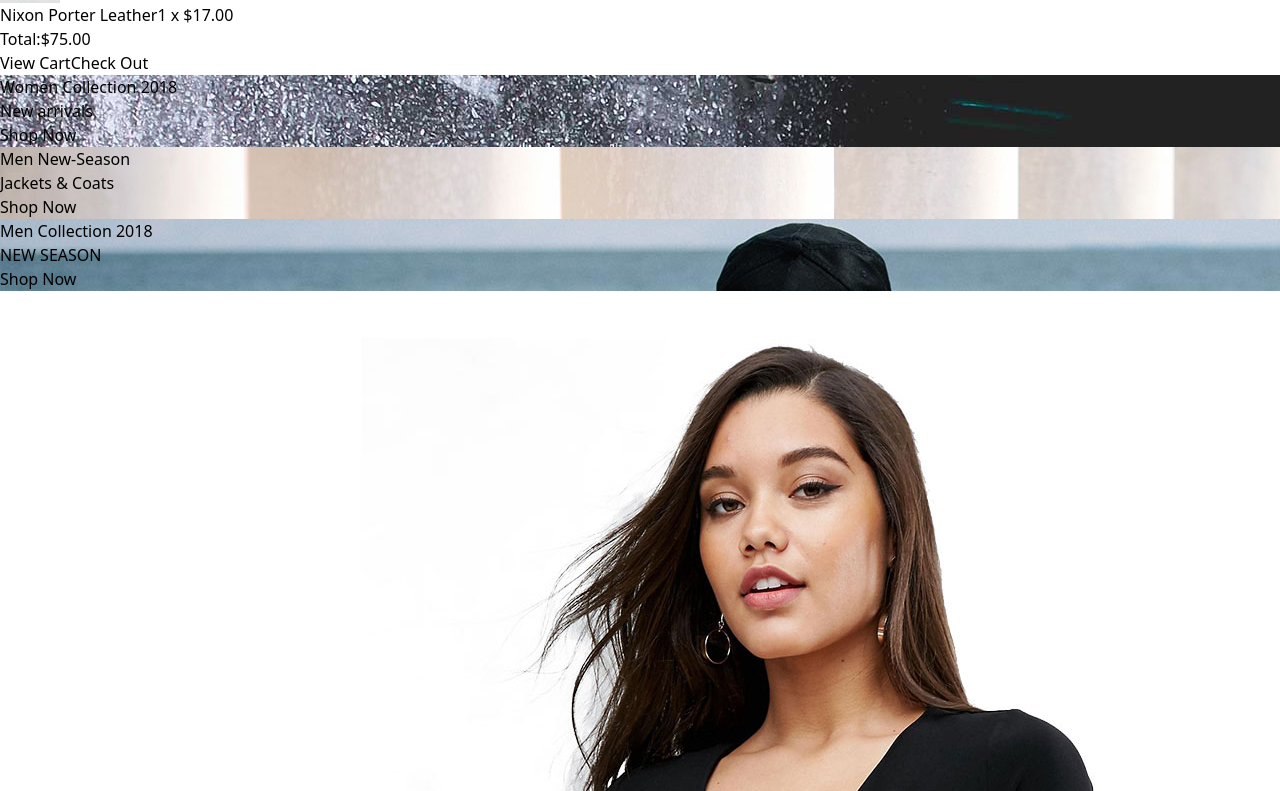
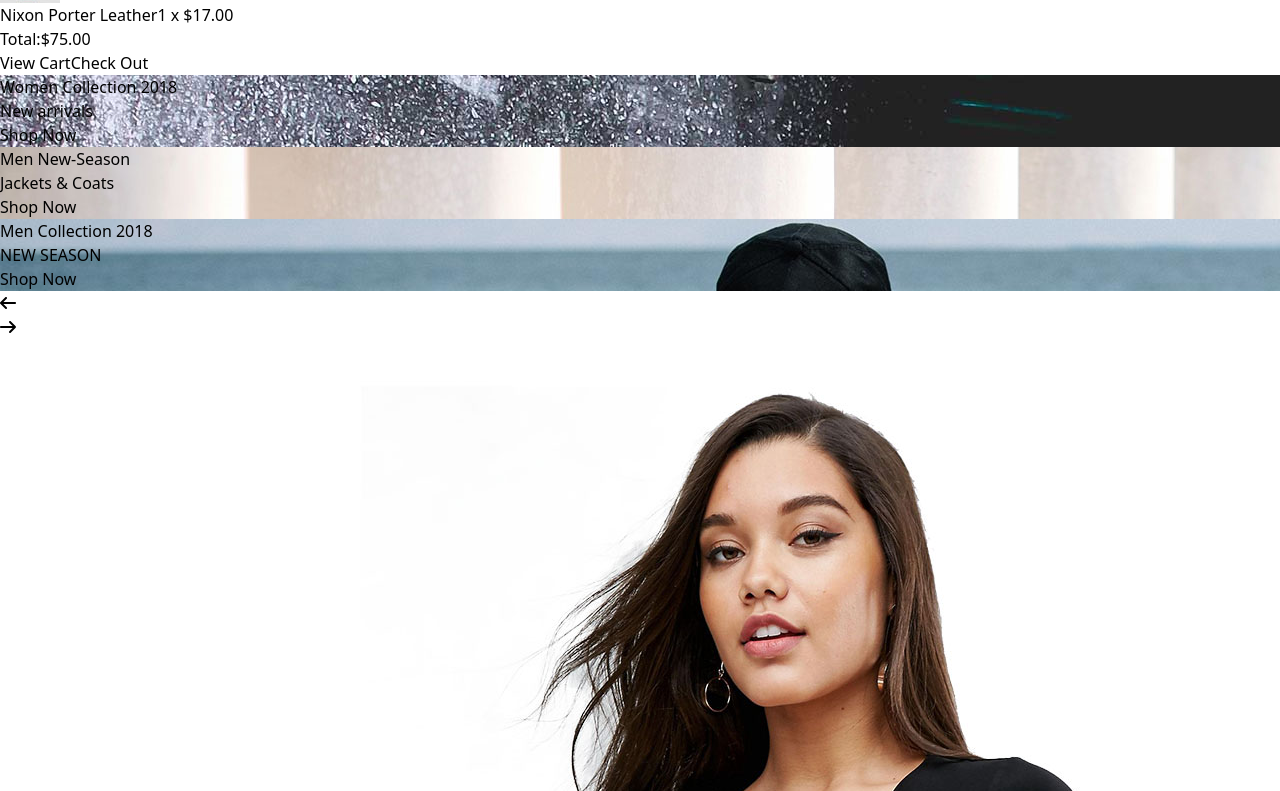
Before and after one commit to supunpramod/coza-store-project, a React (Vite) app in the folder client/: page / in a window 1280 px wide. Shown: the part 667-1458 px from the top of the page. Built offline with nearby package versions, Linux system fonts and the light colour scheme.

Commit message:
Add FontAwesome icons and implement auto-slide feature in Home component

```diff
--- a/client/package.json
+++ b/client/package.json
@@ -10,6 +10,8 @@
     "preview": "vite preview"
   },
   "dependencies": {
+    "@fortawesome/free-solid-svg-icons": "^7.0.0",
+    "@fortawesome/react-fontawesome": "^0.2.3",
     "react": "^19.1.0",
     "react-dom": "^19.1.0",
     "react-icons": "^5.5.0",
--- a/client/src/components/Home.jsx
+++ b/client/src/components/Home.jsx
@@ -1,6 +1,10 @@
-import { useState } from 'react';
+import { useState,useEffect } from 'react';
+import { FontAwesomeIcon } from '@fortawesome/react-fontawesome';
+import { faArrowLeft, faArrowRight } from '@fortawesome/free-solid-svg-icons';
 
 const Home = () => {
+
+
   // State for sidebar and cart visibility
   const [sidebarOpen, setSidebarOpen] = useState(false);
   const [cartOpen, setCartOpen] = useState(false);
@@ -38,6 +42,15 @@ const Home = () => {
       buttonText: 'Shop Now'
     }
   ];
+
+// slide auto change
+  useEffect(() => {
+  const interval = setInterval(() => {
+    setCurrentSlide((prevSlide) => (prevSlide + 1) % slides.length);
+  }, 5000); // 5000ms = 5 seconds
+
+  return () => clearInterval(interval); // Cleanup on unmount
+}, [slides.length]);
 
   const banners = [
     { image: 'banner-04.jpg', title: 'Women', subtitle: 'New Trend', link: '/women' },
@@ -197,7 +210,7 @@ const Home = () => {
       <main>
        {/* Hero Slider */}
 <section className="relative">
-          <div className="relative h-screen">
+  <div className="relative h-screen overflow-hidden">
     {slides.map((slide, index) => (
       <div
         key={index}
@@ -213,7 +226,10 @@ const Home = () => {
               <h2 className="text-3xl md:text-5xl font-bold mb-6">{slide.subtitle}</h2>
             </div>
             <div>
-                      <a href="/shop" className="inline-block bg-white text-black px-8 py-3 hover:bg-red-100 transition">
+              <a
+                href="/shop"
+                className="inline-block bg-white text-black px-8 py-3 hover:bg-red-500 transition rounded-md"
+              >
                 {slide.buttonText}
               </a>
             </div>
@@ -221,8 +237,30 @@ const Home = () => {
         </div>
       </div>
     ))}
+
+    {/* Left Arrow */}
+<div className="absolute top-1/2 left-4 transform -translate-y-1/2 z-10">
+  <button
+    onClick={() => setCurrentSlide((prev) => (prev - 1 + slides.length) % slides.length)}
+    className="bg-white text-black rounded-md p-2 shadow hover:bg-red-500 hover:text-white transition"
+  >
+    <FontAwesomeIcon icon={faArrowLeft} />
+  </button>
 </div>
 
+
+    {/* Right Arrow */}
+    <div className="absolute top-1/2 right-4 transform -translate-y-1/2 z-10">
+      <button
+        onClick={() => setCurrentSlide((prev) => (prev + 1) % slides.length)}
+        className="bg-white  text-black rounded-md p-2 shadow hover:bg-red-500 hover:text-white transition "
+      >
+        <FontAwesomeIcon icon={faArrowRight} />
+      </button>
+    </div>
+  </div>
+
+  {/* Dots */}
   <div className="absolute bottom-8 left-0 right-0 flex justify-center space-x-2">
     {slides.map((_, index) => (
       <button
```
Also changed, not shown: 1 other file (tests, documents, lock files or other folders). Lines whose indentation alone changed are shown as unchanged.
